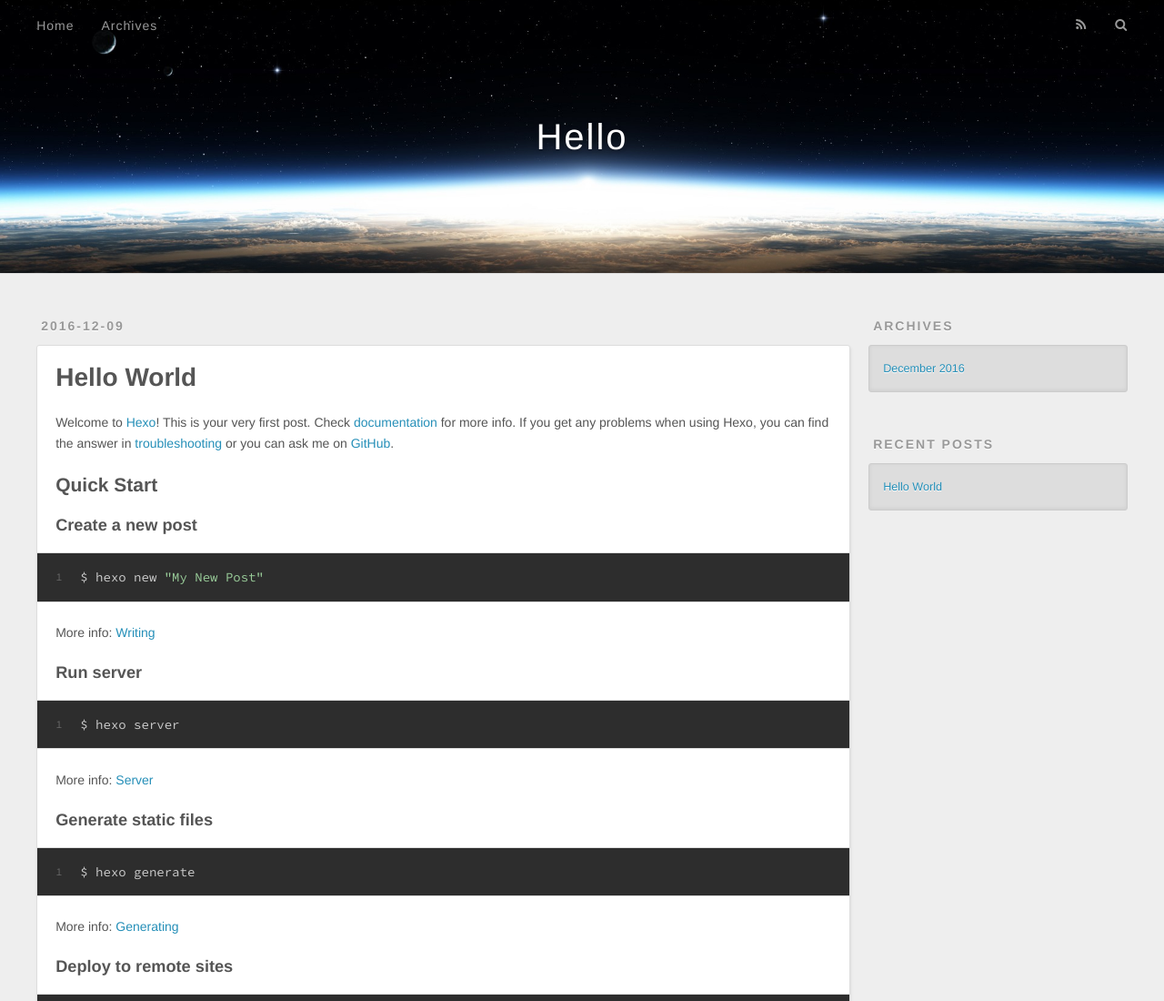
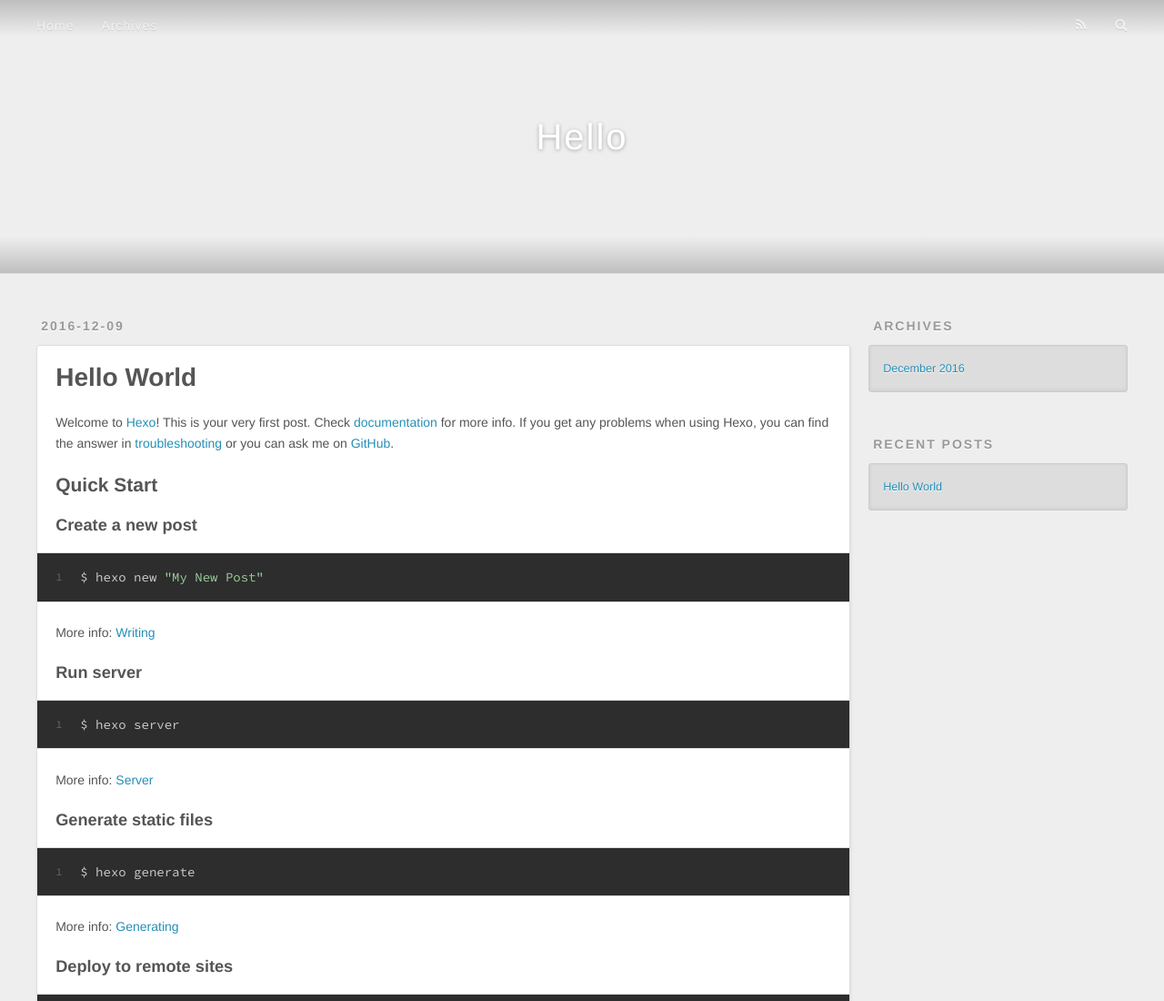
Before and after one commit to joeone/joeone.github.io, a plain HTML site: page index.html in a window 1280 px wide. Shown: the top 1100 px of the page at 91% size. Drawn offline with nearby package versions, Linux system fonts and the light colour scheme.

Commit message:
Site updated: 2016-12-09 15:44:06

```diff
--- a/index.html
+++ b/index.html
@@ -29,7 +29,7 @@
   <div id="container">
     <div id="wrap">
       <header id="header">
-  <div id="banner"></div>
+
   <div id="header-outer" class="outer">
     <div id="header-title" class="inner">
       <h1 id="logo-wrap">
```
